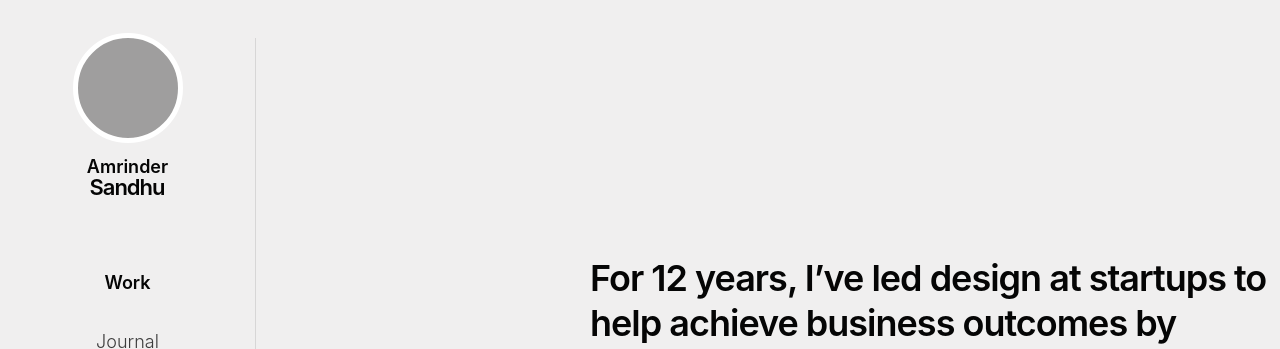
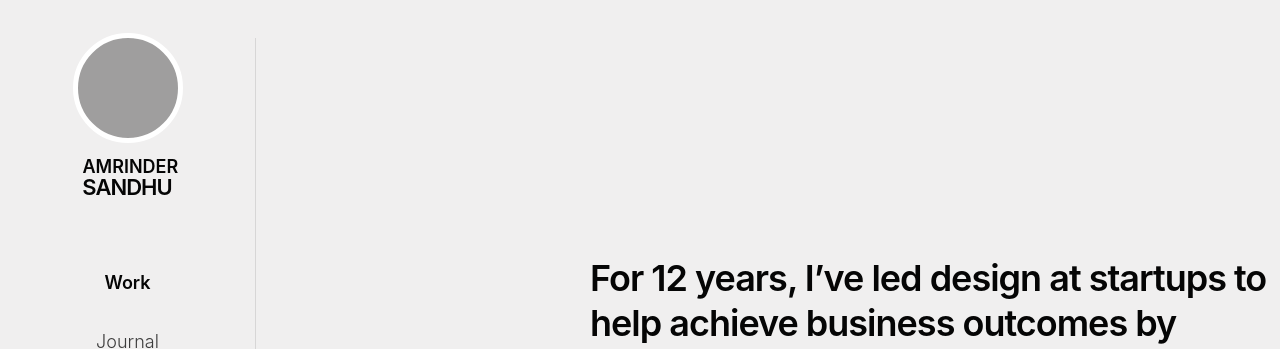
Before and after one commit to harjotgrewal/amrindersandhu, a Jekyll site: the page built from index.html, in a window 1280 px wide. Shown: the top 349 px of the page. Built offline with Jekyll 4.4.1, drawn with Linux system fonts in a browser that asks for light colours; grey boxes are pictures that could not be loaded.

Commit message:
[U][CSS] Name uppercase

```diff
--- a/_scss/_components-header.scss
+++ b/_scss/_components-header.scss
@@ -18,6 +18,7 @@
     font-weight: 600;
     line-height: 1 !important;
     margin: 60px 30px 30px 204px;
+    text-transform: uppercase;
 
     @include media-query(hd) {
         left: 50%;
--- a/css/styles.css
+++ b/css/styles.css
@@ -1051,7 +1051,8 @@ ul li, ol li {
   display: inline-block;
   font-weight: 600;
   line-height: 1 !important;
-  margin: 60px 30px 30px 204px; }
+  margin: 60px 30px 30px 204px;
+  text-transform: uppercase; }
   @media screen and (min-width: 1139px) {
     .c-name {
       left: 50%;
```
Also changed, not shown: 1 other file.
